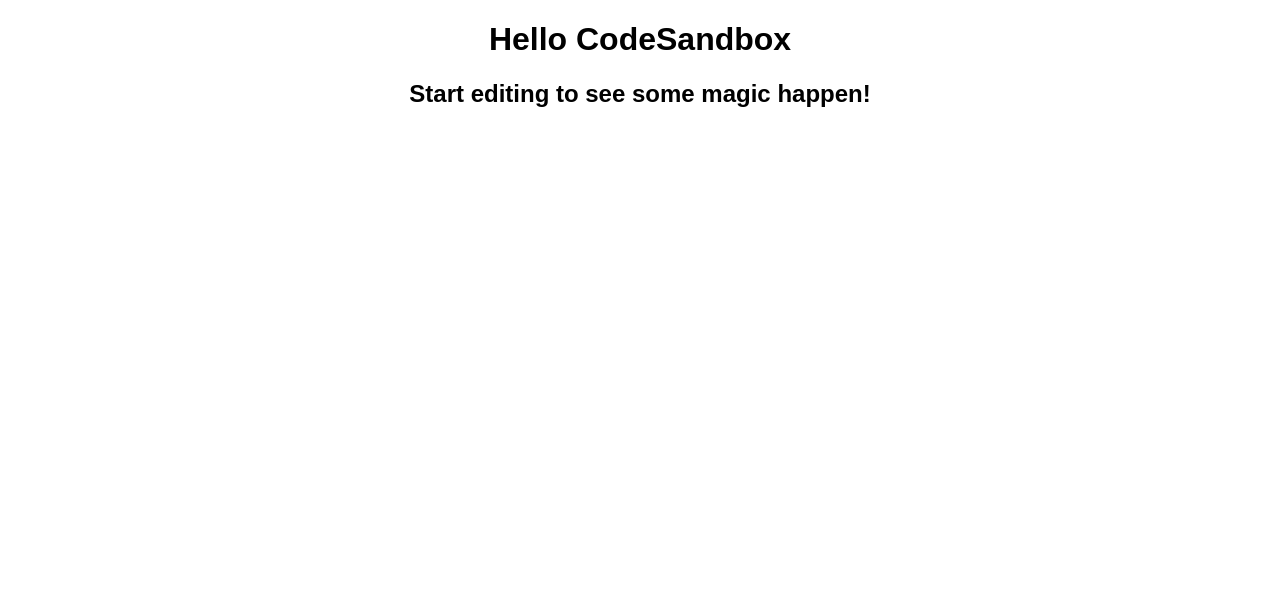
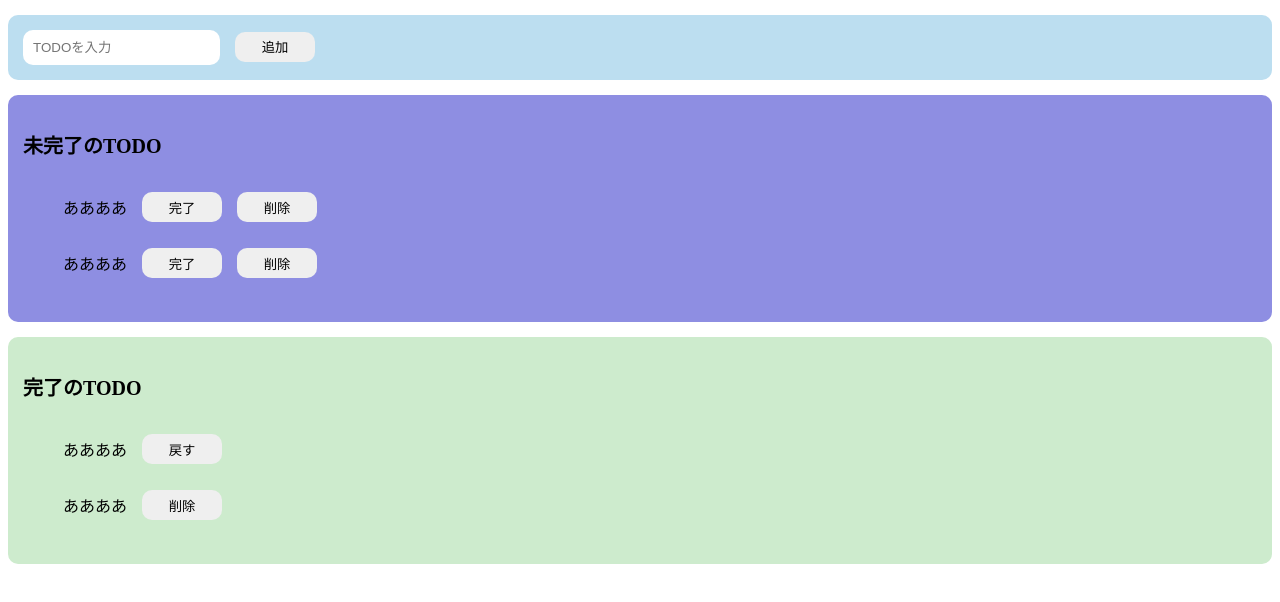
Before and after one commit to iwasaki-2310/project-React-TODO-2, a React (Create React App) app: page / in a window 1280 px wide. Shown: the top 602 px of the page. Built offline with nearby package versions, Linux system fonts and the light colour scheme.

Commit message:
見た目部分

```diff
--- a/src/App.js
+++ /dev/null
@@ -1,10 +0,0 @@
-import "./styles.css";
-
-export default function App() {
-  return (
-    <div className="App">
-      <h1>Hello CodeSandbox</h1>
-      <h2>Start editing to see some magic happen!</h2>
-    </div>
-  );
-}
--- /dev/null
+++ b/src/App.jsx
@@ -0,0 +1,41 @@
+import React from "react";
+import "./styles.css";
+
+export const App = () => {
+  return (
+    <>
+      <div className="area input-area">
+        <input type="text" placeholder="TODOを入力" />
+        <button>追加</button>
+      </div>
+      <div className="area incomplete-area">
+        <p className="title-area">未完了のTODO</p>
+        <ul>
+          <li className="list-row">
+            <p>ああああ</p>
+            <button>完了</button>
+            <button>削除</button>
+          </li>
+          <li className="list-row">
+            <p>ああああ</p>
+            <button>完了</button>
+            <button>削除</button>
+          </li>
+        </ul>
+      </div>
+      <div className="area complete-area">
+        <p className="title-area">完了のTODO</p>
+        <ul>
+          <li className="list-row">
+            <p>ああああ</p>
+            <button>戻す</button>
+          </li>
+          <li className="list-row">
+            <p>ああああ</p>
+            <button>削除</button>
+          </li>
+        </ul>
+      </div>
+    </>
+  );
+};
--- a/src/index.js
+++ b/src/index.js
@@ -1,11 +1,6 @@
-import { StrictMode } from "react";
-import ReactDom from "react-dom";
+import React from 'react';
+import ReactDOM from 'react-dom';
 
-import App from "./App";
+import {App} from "./App";
 
-ReactDom.render(
-  <StrictMode>
-    <App />
-  </StrictMode>,
-  document.getElementById("root"),
-);
+ReactDOM.render(<App />, document.getElementById("root"))
--- a/src/styles.css
+++ b/src/styles.css
@@ -2,3 +2,53 @@
   font-family: sans-serif;
   text-align: center;
 }
+
+.area {
+  margin: 15px 0 0;
+  padding: 15px;
+  border-radius: 10px;
+}
+
+.input-area {
+  background: rgb(188, 222, 240);
+}
+
+.incomplete-area {
+ background: rgb(142, 142, 226);
+}
+
+.complete-area {
+ background: rgb(205, 235, 205);
+}
+
+input {
+  padding: 10px;
+  border-radius: 10px;
+  border: none;
+}
+
+
+li {
+  display: flex;
+  align-items: center;
+}
+
+.title-area {
+  font-weight: bold;
+  font-size: 20px;
+}
+
+button {
+  cursor: pointer;
+  margin: 0 0 0 15px;
+  border-radius: 10px;
+  border: none;
+  width: 80px;
+  height: 30px;
+  transition: opacity .3s;
+}
+
+button:hover {
+  opacity: .7;
+  transition: opacity .3s;
+}
```
Also changed, not shown: .codesandbox/tasks.json (added).
